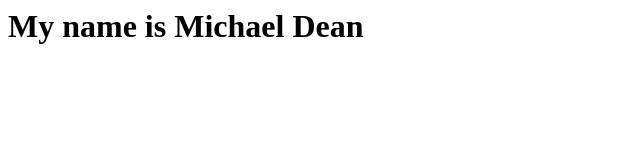
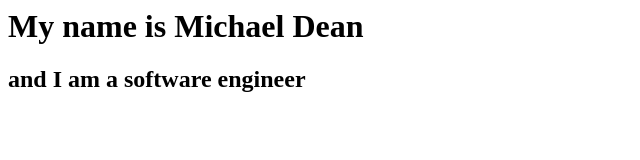
Before and after one commit to intelliDean/Desiderata, a plain HTML site: page index.html in a window 1280 px wide. Shown: the whole page, without its empty margins (0-640 px from the left). Drawn offline with Linux system fonts and the light colour scheme.

Commit message:
new commit

```diff
--- a/index.html
+++ b/index.html
@@ -4,5 +4,8 @@
 		<h1>
 		My name is Michael Dean
 		</h1>
+		<h2>
+		and I am a software engineer
+		</h2>
 	</body>
 </html>
```
